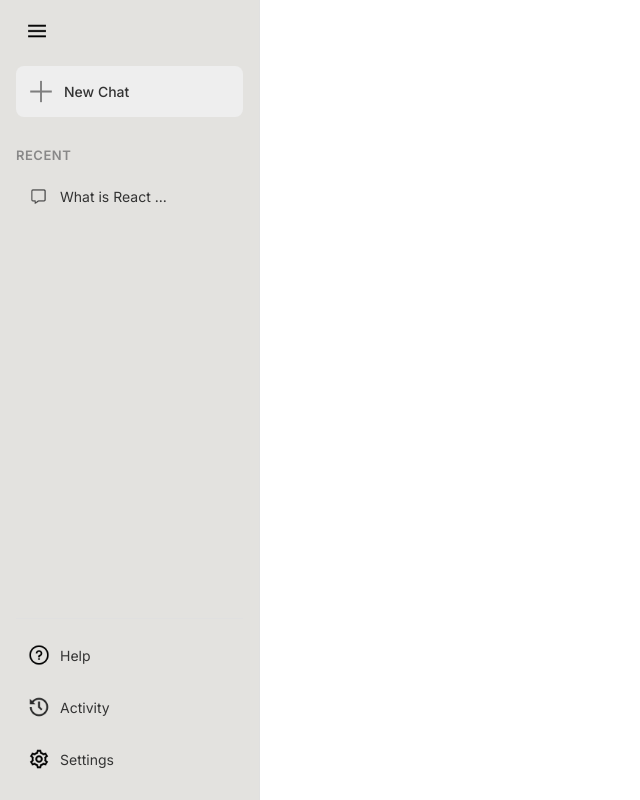
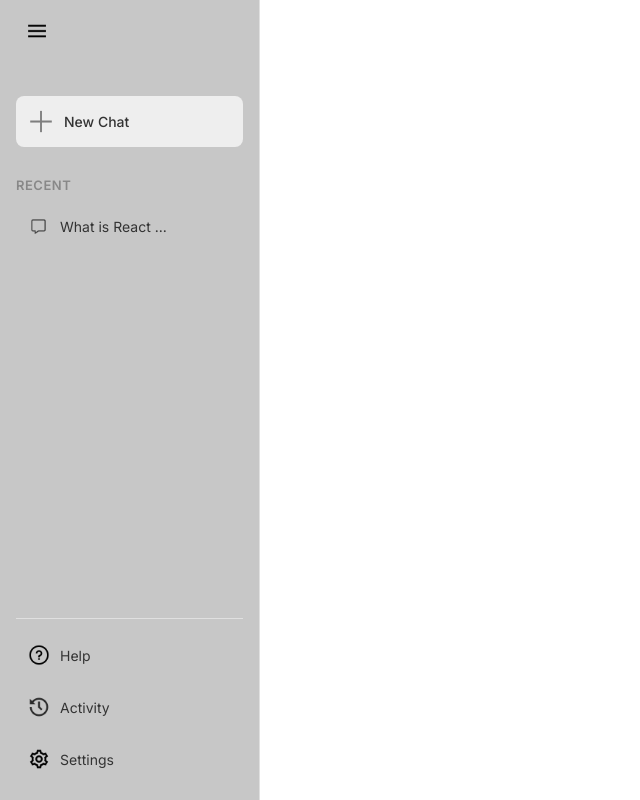
Before and after one commit to RajDeshmukh282/Phoenix, a React (Vite) app: page / in a window 1280 px wide. Shown: the whole page, without its empty margins (0-640 px from the left). Built offline with nearby package versions, Linux system fonts and the light colour scheme.

Commit message:
min changes

```diff
--- a/src/components/sidebar/Sidebar.css
+++ b/src/components/sidebar/Sidebar.css
@@ -6,7 +6,7 @@
   display: flex;
   flex-direction: column;
   justify-content: space-between;
-  background-color: #e3e2df;
+  background-color: #c7c7c7;
   padding: 20px 16px;
   font-family: 'Inter', sans-serif;
   border-right: 1px solid #e0e0e0;
@@ -29,7 +29,7 @@
 }
 
 .Sidebar .new-chat {
-  margin-top: 20px;
+  margin-top: 50px;
   display: flex;
   align-items: center;
   gap: 12px;
@@ -40,10 +40,10 @@
   font-size: 14px;
   font-weight: 500;
   cursor: pointer;
-  transition: background-color 0.2s ease;
+
 }
 .Sidebar .new-chat:hover {
-  background-color: #e0e0e0;
+  color: rgb(194, 94, 12);
 }
 
 .Sidebar .recent {
@@ -75,6 +75,7 @@
 }
 .Sidebar .recent-entry:hover {
   background-color: #f0f0f0;
+  color: rgb(194, 94, 12);
 }
 
 .Sidebar .bottom {
```
